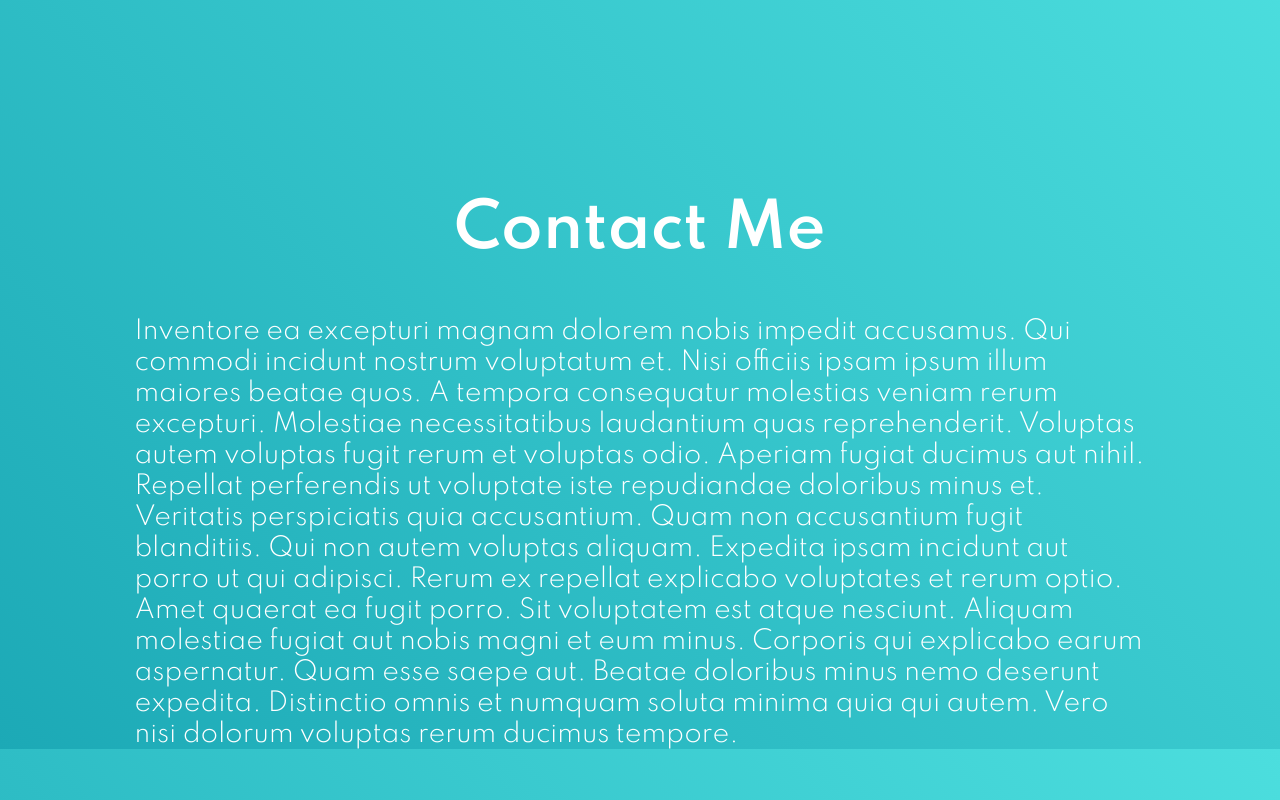
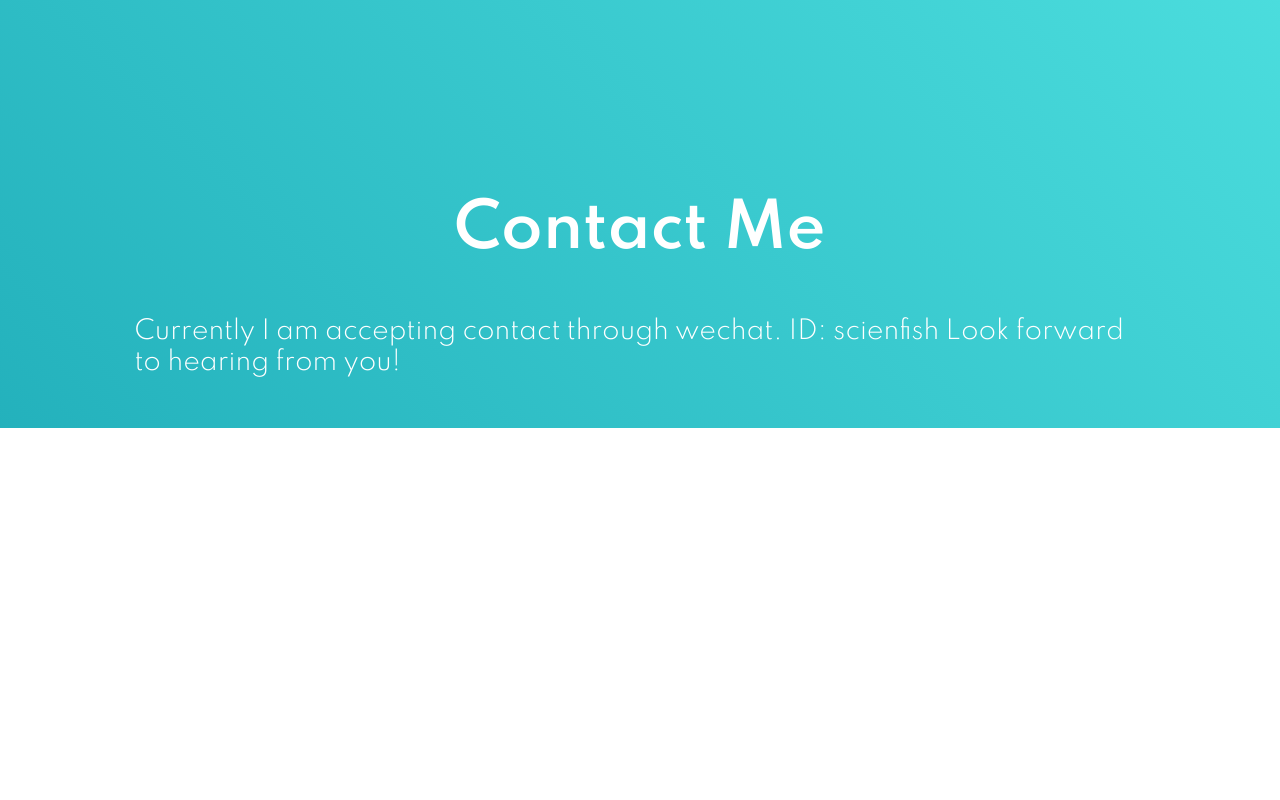
Before and after one commit to tesarge/homepage, a plain HTML site: page index.html in a window 1280 px wide. Shown: the part 3251-4051 px from the top of the page. After the commit the page ends 3679 px from the top, so only its background shows below. Drawn offline with Linux system fonts and the light colour scheme; a script that the page names is missing.

Commit message:
update HTML

```diff
--- a/index.html
+++ b/index.html
@@ -115,15 +115,8 @@
       <h1>Contact Me</h1>
       <p>
 
-            Inventore ea excepturi magnam dolorem nobis impedit accusamus. Qui commodi incidunt nostrum voluptatum et. Nisi officiis ipsam ipsum illum maiores beatae quos.
-
-            A tempora consequatur molestias veniam rerum excepturi. Molestiae necessitatibus laudantium quas reprehenderit. Voluptas autem voluptas fugit rerum et voluptas odio. Aperiam fugiat ducimus aut nihil.
-
-            Repellat perferendis ut voluptate iste repudiandae doloribus minus et. Veritatis perspiciatis quia accusantium. Quam non accusantium fugit blanditiis. Qui non autem voluptas aliquam. Expedita ipsam incidunt aut porro ut qui adipisci.
-
-            Rerum ex repellat explicabo voluptates et rerum optio. Amet quaerat ea fugit porro. Sit voluptatem est atque nesciunt. Aliquam molestiae fugiat aut nobis magni et eum minus.
-
-            Corporis qui explicabo earum aspernatur. Quam esse saepe aut. Beatae doloribus minus nemo deserunt expedita. Distinctio omnis et numquam soluta minima quia qui autem. Vero nisi dolorum voluptas rerum ducimus tempore.
+            Currently I am accepting contact through wechat. ID: scienfish
+            Look forward to hearing from you!
             </p>
    </div>
    </div>
```
